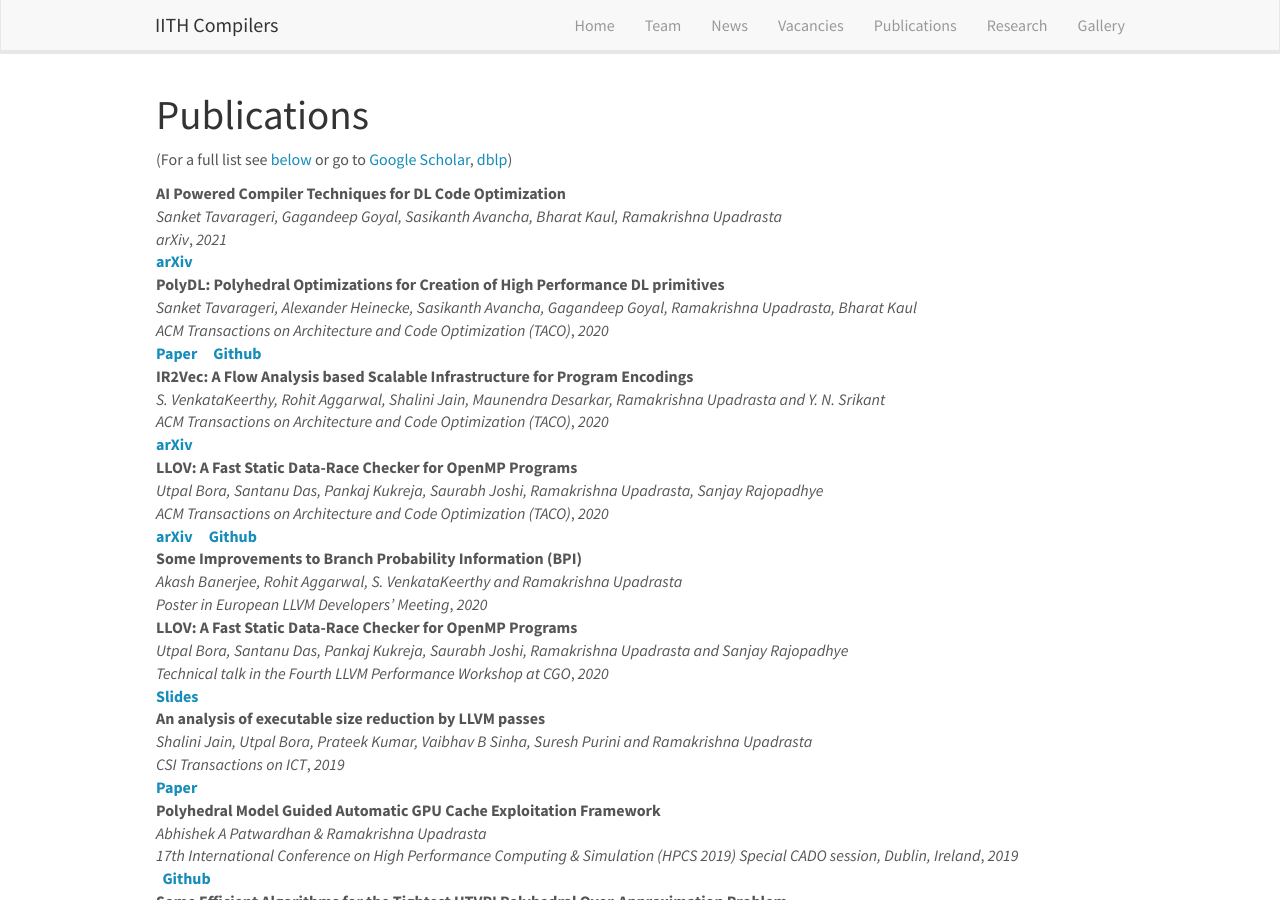
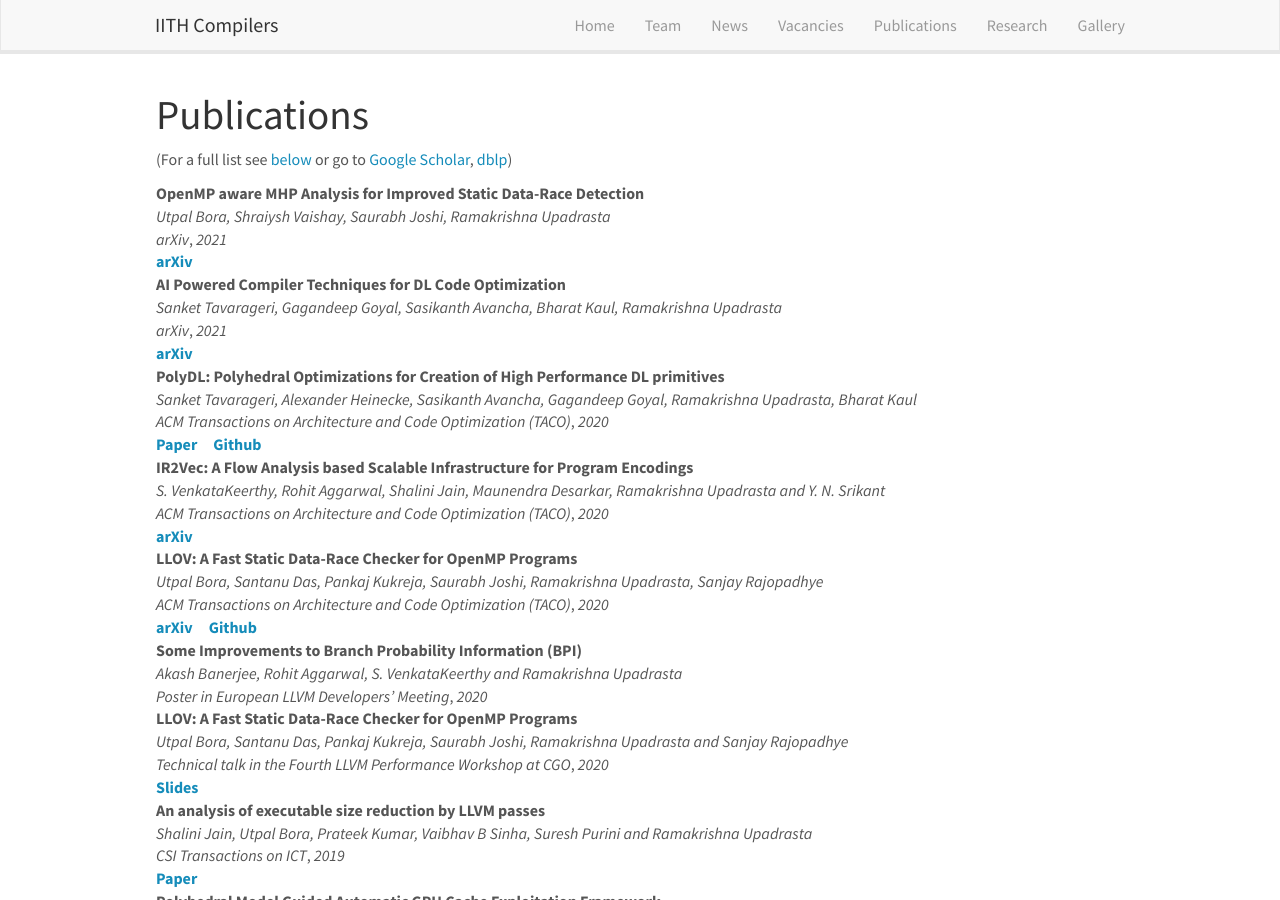
Before and after one commit to utpalbora/compilers.cse.iith.ac.in, a Jekyll site: the page built from _pages/publications.md, in a window 1280 px wide and 900 px high. Built offline with Jekyll 4.4.1, drawn with Linux system fonts in a browser that asks for light colours; nearby versions of some CDN libraries.

Commit message:
Added Utpal's paper on OpenMP

```diff
--- a/_data/publist.yml
+++ b/_data/publist.yml
@@ -1,3 +1,17 @@
+- title: "OpenMP aware MHP Analysis for Improved Static Data-Race Detection"
+  authors: "Utpal Bora, Shraiysh Vaishay, Saurabh Joshi, Ramakrishna Upadrasta"
+  year: "2021"
+  publishedAt: "arXiv"
+  type: "Journel|Transaction|Conference"
+  image: ""
+  link:
+    url: "https://arxiv.org/pdf/2111.04259.pdf"
+    display:  "arXiv"
+    slides: ""
+    authorCopy: ""
+  highlight: 1
+  news2:
+
 - title: "AI Powered Compiler Techniques for DL Code Optimization"
   authors: "Sanket Tavarageri, Gagandeep Goyal, Sasikanth Avancha, Bharat Kaul, Ramakrishna Upadrasta"
   year: "2021"
```
